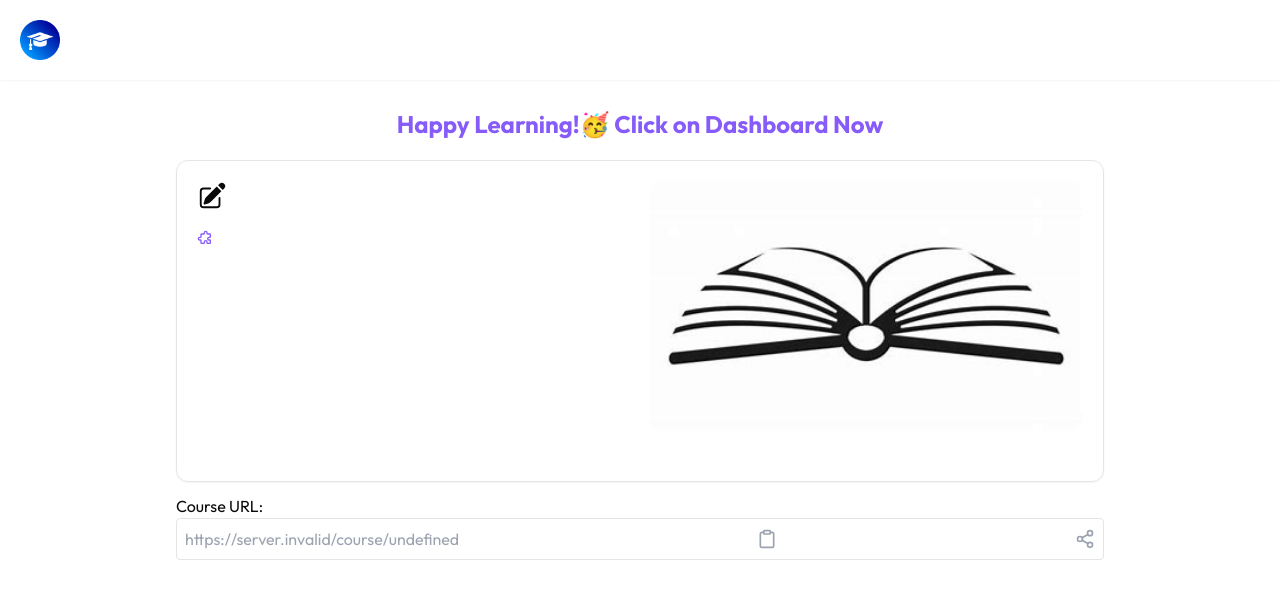
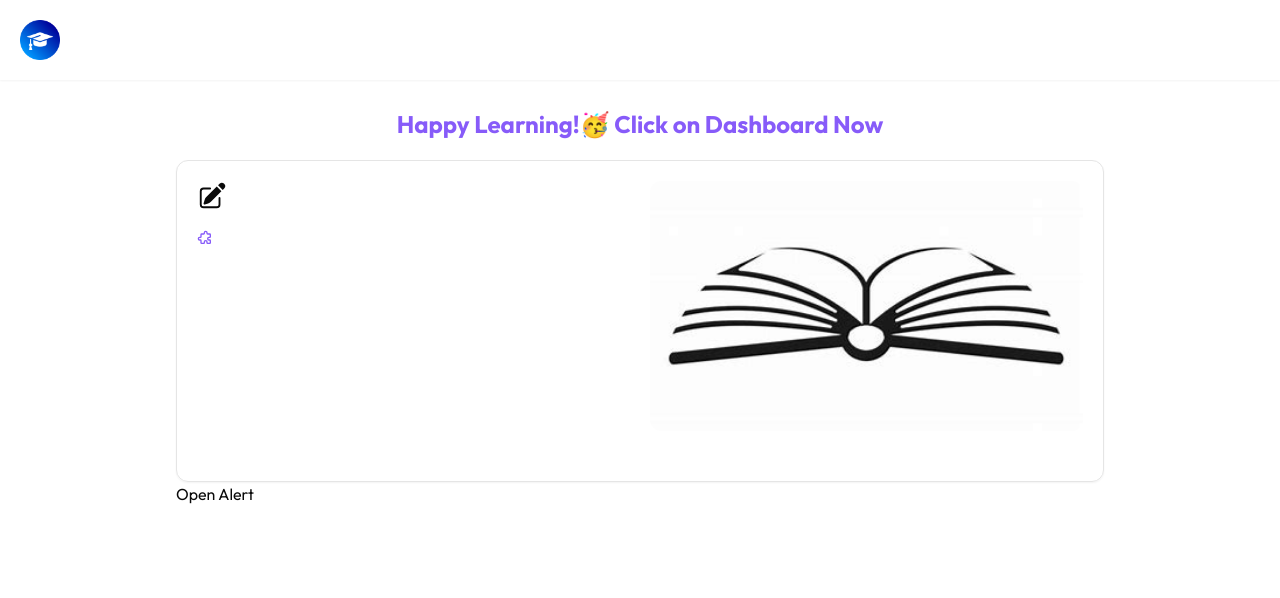
Before and after one commit to webcrafter000/CourseCrafter, a Next.js app: page /create-course/1/finish in a window 1280 px wide. Shown: the top 598 px of the page. Built offline with nearby package versions, Linux system fonts and the light colour scheme; no server answers; the database is empty.

Commit message:
Initial commit18

```diff
--- a/app/create-course/[courseId]/finish/page.jsx
+++ b/app/create-course/[courseId]/finish/page.jsx
@@ -7,6 +7,8 @@ import { useRouter } from "next/navigation";
 import React, { useEffect, useState } from "react";
 import CourseBasicInfo from "../_components/CourseBasicInfo";
 import { FiShare2, FiClipboard } from "react-icons/fi"; // Imported FiClipboard for the copy button
+import * as AlertDialogPrimitive from "@radix-ui/react-alert-dialog";
+import { VisuallyHidden } from "@radix-ui/react-visually-hidden"; // For screen reader compatibility
 
 function FinishScreen({ params }) {
   const { user } = useUser();
@@ -32,7 +34,7 @@ function FinishScreen({ params }) {
 
   const courseURL = `${process.env.NEXT_PUBLIC_HOST_NAME}/course/${course?.courseId}`;
 
-  // // Function for copying URL
+  // Function for copying URL
   const handleCopy = async () => {
     try {
       await navigator.clipboard.writeText(courseURL);
@@ -64,7 +66,24 @@ function FinishScreen({ params }) {
         Happy Learning!🥳 Click on Dashboard Now
       </h2>
       <CourseBasicInfo course={course} refreshData={() => console.log()} />
-      <h2 className="mt-3">Course URL:</h2>
+
+      {/* Accessibility: Adding title for the AlertDialog */}
+      <AlertDialogPrimitive.Root>
+        <AlertDialogPrimitive.Trigger asChild>
+          <button>Open Alert</button>
+        </AlertDialogPrimitive.Trigger>
+
+        <AlertDialogPrimitive.Portal>
+          <AlertDialogPrimitive.Overlay className="fixed inset-0 bg-black/80" />
+
+          <AlertDialogPrimitive.Content className="fixed left-[50%] top-[50%] z-50 grid w-full max-w-lg translate-x-[-50%] translate-y-[-50%] gap-4 border bg-background p-6 shadow-lg">
+            {/* Proper title for accessibility */}
+            <AlertDialogPrimitive.Title>
+              <VisuallyHidden>Course URL Dialog</VisuallyHidden>
+            </AlertDialogPrimitive.Title>
+
+            <AlertDialogPrimitive.Description>
+              <h2>Course URL:</h2>
               <div className="text-center text-gray-400 border p-2 rounded flex gap-2 items-center justify-between">
                 <span className="truncate">{courseURL}</span>
                 <FiClipboard
@@ -78,6 +97,14 @@ function FinishScreen({ params }) {
                   title="Share URL"
                 />
               </div>
+            </AlertDialogPrimitive.Description>
+
+            <AlertDialogPrimitive.Footer>
+              <button onClick={() => alert("Dialog closed.")}>Close</button>
+            </AlertDialogPrimitive.Footer>
+          </AlertDialogPrimitive.Content>
+        </AlertDialogPrimitive.Portal>
+      </AlertDialogPrimitive.Root>
     </div>
   );
 }
```
Lines whose indentation alone changed are shown as unchanged.
